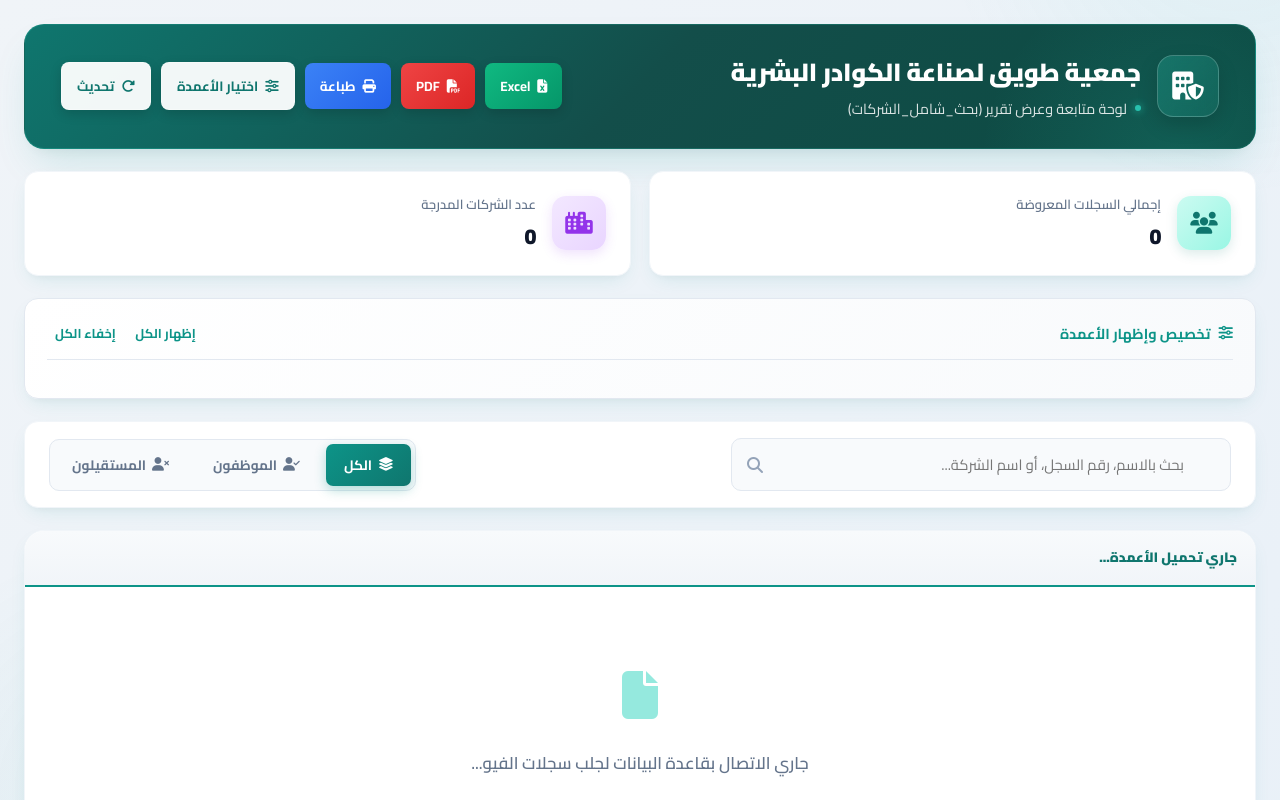
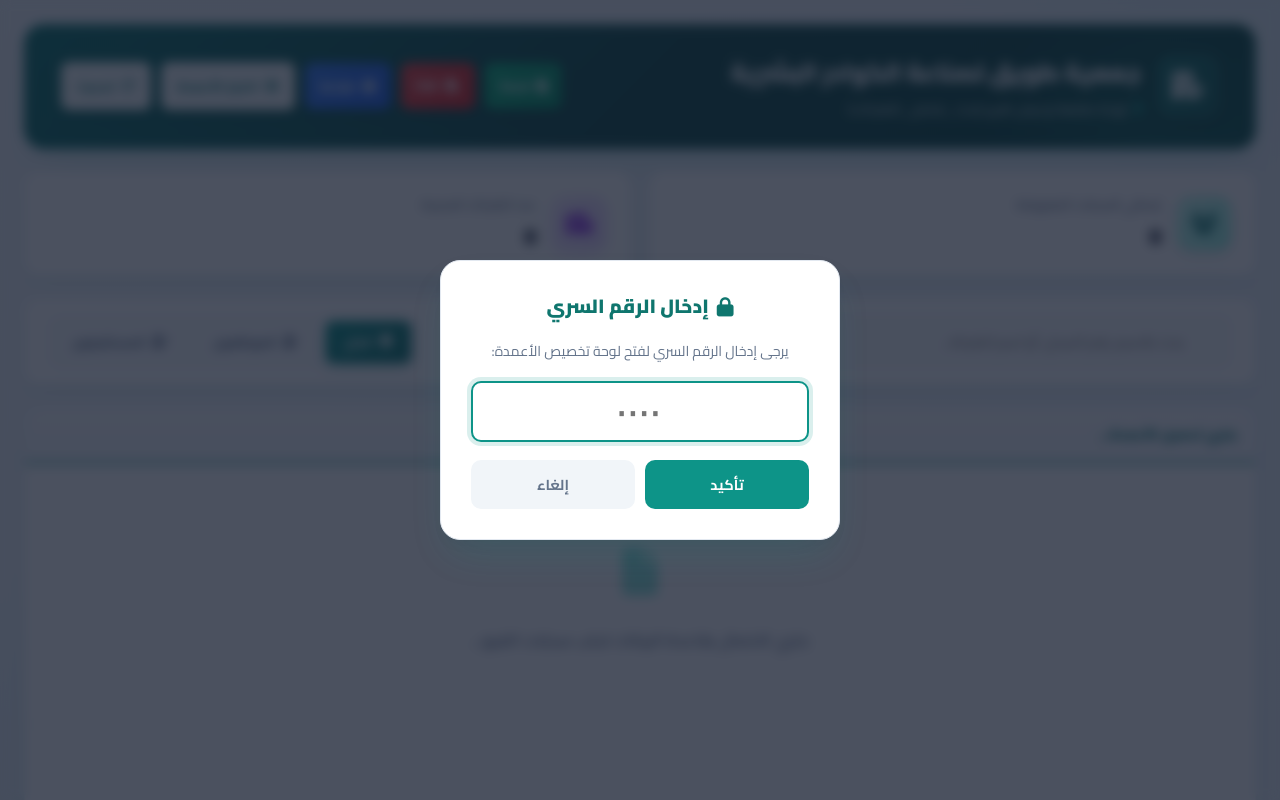
Before and after one commit to wagdy5680-lab/tuwaiq, a website: page dashboard.html in a window 1280 px wide. Both pictures are taken after a click on the button "اختيار الأعمدة". Shown: the top 800 px of the page. Drawn offline with Linux system fonts and the light colour scheme; no server answers.

```diff
--- a/dashboard.html
+++ b/dashboard.html
@@ -320,6 +320,114 @@
             white-space: nowrap;
             overflow: hidden;
             text-overflow: ellipsis;
+        }
+
+        /* نافذة إدخال الرقم السري المحمية */
+        .password-modal {
+            position: fixed;
+            inset: 0;
+            background: rgba(15, 23, 42, 0.75);
+            backdrop-filter: blur(6px);
+            display: none;
+            align-items: center;
+            justify-content: center;
+            z-index: 20000;
+            animation: fadeIn 0.3s ease;
+        }
+
+        .password-modal.show {
+            display: flex;
+        }
+
+        .password-box {
+            background: white;
+            padding: 30px;
+            border-radius: var(--radius-lg);
+            box-shadow: var(--shadow-lg);
+            width: 100%;
+            max-width: 400px;
+            display: flex;
+            flex-direction: column;
+            gap: 18px;
+            text-align: center;
+            border: 1px solid var(--border);
+        }
+
+        .password-box h3 {
+            color: var(--primary-dark);
+            font-size: 1.2rem;
+            font-weight: 800;
+            display: flex;
+            align-items: center;
+            justify-content: center;
+            gap: 8px;
+        }
+
+        .password-box p {
+            font-size: 0.88rem;
+            color: var(--text-sub);
+        }
+
+        .password-input-group {
+            position: relative;
+        }
+
+        /* هنا تظهر الحروف على شكل نجوم *** أثناء الكتابة */
+        .password-box input[type="password"] {
+            width: 100%;
+            padding: 12px 18px;
+            border: 2px solid var(--border);
+            border-radius: 10px;
+            font-size: 1.1rem;
+            outline: none;
+            font-family: 'Cairo', sans-serif;
+            text-align: center;
+            letter-spacing: 3px;
+            transition: var(--transition);
+        }
+
+        .password-box input[type="password"]:focus {
+            border-color: var(--primary);
+            box-shadow: 0 0 0 4px rgba(13, 148, 136, 0.15);
+        }
+
+        .password-actions {
+            display: flex;
+            gap: 10px;
+        }
+
+        .password-actions button {
+            flex: 1;
+            padding: 11px;
+            border-radius: 10px;
+            font-weight: 700;
+            font-size: 0.9rem;
+            cursor: pointer;
+            font-family: 'Cairo', sans-serif;
+            transition: var(--transition);
+            border: none;
+        }
+
+        .btn-confirm-pwd {
+            background: var(--primary);
+            color: white;
+        }
+        .btn-confirm-pwd:hover {
+            background: var(--primary-dark);
+        }
+
+        .btn-cancel-pwd {
+            background: #f1f5f9;
+            color: var(--text-sub);
+        }
+        .btn-cancel-pwd:hover {
+            background: #e2e8f0;
+            color: var(--text-main);
+        }
+
+        @keyframes fadeIn {
+            from { opacity: 0; }
+            to { opacity: 1; }
         }
 
         .column-toggle-panel {
@@ -738,6 +846,22 @@
 </head>
 <body>
 
+<!-- نافذة إدخال الرقم السري (تظهر نجوم *** عند الكتابة) -->
+<div class="password-modal" id="passwordModal">
+    <div class="password-box">
+        <h3><i class="fa-solid fa-lock"></i> إدخال الرقم السري</h3>
+        <p>يرجى إدخال الرقم السري لفتح لوحة تخصيص الأعمدة:</p>
+        <div class="password-input-group">
+            <!-- نوع الحقل password يجعل الحروف تظهر على شكل نجوم *** -->
+            <input type="password" id="secretInput" placeholder="••••" onkeydown="checkEnter(event)">
+        </div>
+        <div class="password-actions">
+            <button class="btn-confirm-pwd" onclick="verifyPassword()">تأكيد</button>
+            <button class="btn-cancel-pwd" onclick="closePasswordModal()">إلغاء</button>
+        </div>
+    </div>
+</div>
+
 <div class="container">
     <div class="header">
         <div class="brand-section">
@@ -844,6 +968,13 @@ let allColumns = [];
 let hiddenColumns = new Set();
 let currentFilter = 'all';
 
+// ==========================================
+// قسم الأمان وتشفير الرقم السري داخل الكود
+// (الرقم السري الحقيقي هنا مشفر بـ Base64 ولن يظهر أبداً كصيغة صريحة في ملفات التكست)
+// الرقم السري الافتراضي هنا كمثال هو: 1234 (ويمكنك تغييره لاحقاً)
+// ==========================================
+const ENCRYPTED_SECRET = "MTIzNA=="; // تعادل كلمة 1234 مشفرة
+
 function showToast(message, type = 'success') {
     const container = document.getElementById('toastContainer');
     const toast = document.createElement('div');
@@ -939,10 +1070,45 @@ function toggleAllColumns(show) {
     filterData();
 }
 
-// تم إزالة وإخفاء أي كلمات مرور أو شاشات دخول تماماً لضمان الأمان والانسيابية
+// عند الضغط على زر اختيار الأعمدة، تفتح نافذة إدخال الرقم السري
 function toggleColumnManager() {
-    const panel = document.getElementById('columnManagerPanel');
-    panel.classList.toggle('show');
+    const modal = document.getElementById('passwordModal');
+    modal.classList.add('show');
+    const input = document.getElementById('secretInput');
+    input.value = '';
+    input.focus();
+}
+
+function closePasswordModal() {
+    const modal = document.getElementById('passwordModal');
+    modal.classList.remove('show');
+}
+
+function checkEnter(event) {
+    if (event.key === 'Enter') {
+        verifyPassword();
+    }
+}
+
+// التحقق من صحة الرقم السري المدخل مقارنة بالقيمة المشفرة
+function verifyPassword() {
+    const enteredValue = document.getElementById('secretInput').value;
+
+    try {
+        const decodedSecret = atob(ENCRYPTED_SECRET);
+        if (enteredValue === decodedSecret) {
+            closePasswordModal();
+            const panel = document.getElementById('columnManagerPanel');
+            panel.classList.toggle('show');
+            showToast('تم التحقق بنجاح، مرحباً بك');
+        } else {
+            showToast('الرقم السري غير صحيح!', 'error');
+            document.getElementById('secretInput').value = '';
+            document.getElementById('secretInput').focus();
+        }
+    } catch (e) {
+        showToast('خطأ في التحقق من الأمان', 'error');
+    }
 }
 
 function exportToCSV() {
```
